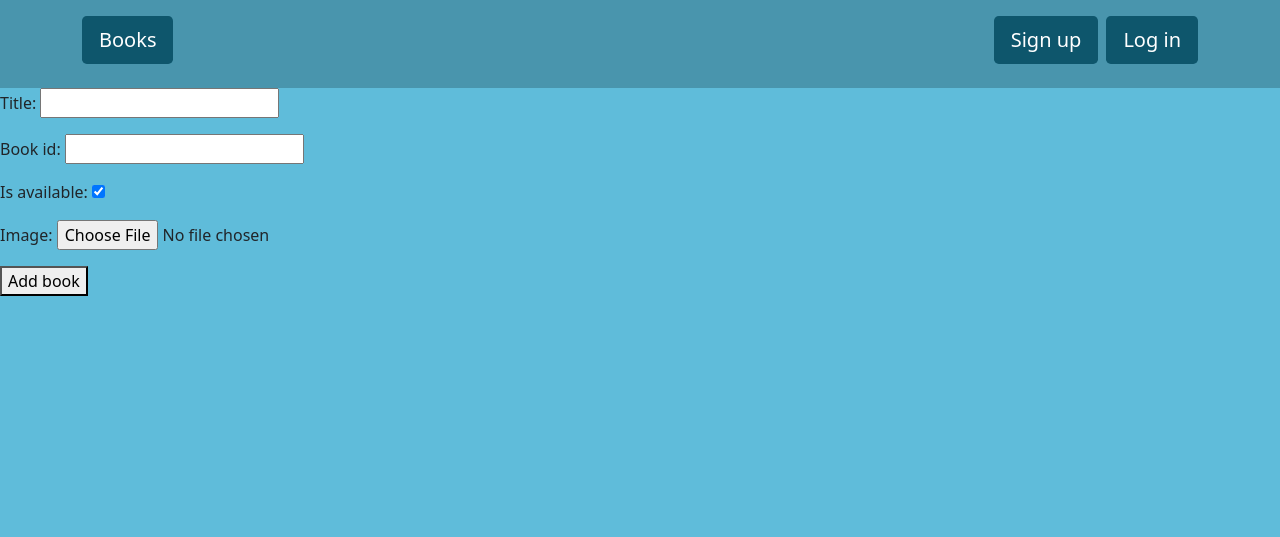
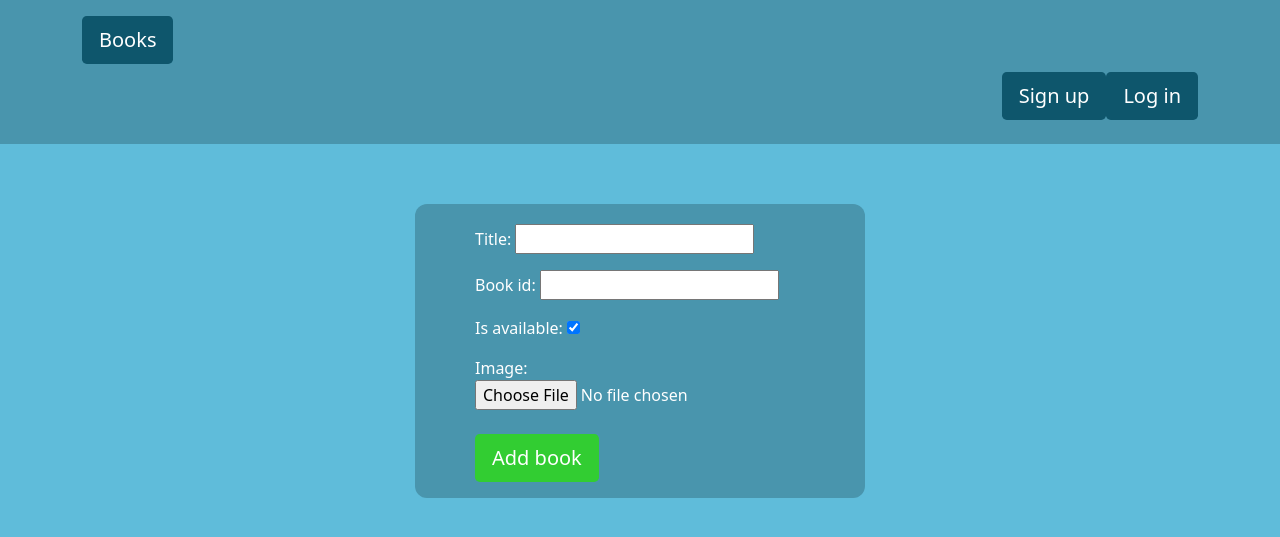
Before and after one commit to aanastasiyatuz/Library-INAI, a Django app: page /library/create/book/ in a window 1280 px wide. Shown: the top 537 px of the page. Run offline with Django 3.2, Linux system fonts and the light colour scheme; some libraries are stand-ins or nearby versions.

Commit message:
add-book

```diff
--- a/library/templates/add-book.html
+++ b/library/templates/add-book.html
@@ -2,9 +2,15 @@
 {% block title%}Add book{% endblock %}
 {% block content %}
 
-<form method="post" enctype="multipart/form-data">
-    {{ book_form.as_p }}
-    {% csrf_token %}
-    <button type="submit">Add book</button>
-</form>
+<div class="container">
+    <div class="row justify-content-center text-white">
+        <div class="mb-3" id='add_block' style="width: 450px;">
+        <form method="post" enctype="multipart/form-data">
+            {{ book_form.as_p }}
+            {% csrf_token %}
+            <button type="submit" class="btn btn-lg mb-3 mt-2 float-right mx-auto" id='add_book_btn'>Add book</button>
+        </form>
+        </div>
+    </div>
+</div>
 {% endblock %}
--- a/static/main/css/style.css
+++ b/static/main/css/style.css
@@ -7,7 +7,7 @@ body {
     font-size: 100px;
 }
 
-#sign_block {
+#sign_block, #add_block {
     background-color: #4995ad;
     border-radius: 12px;
     margin-top: 60px;
@@ -95,6 +95,10 @@ img {
     font-size: 40px;
 }
 
+#add_book_btn {
+    background-color:limegreen
+}
+
 #scroll {
     overflow-y: scroll;
     background-color: #61A6BC;
--- a/templates/base.html
+++ b/templates/base.html
@@ -26,7 +26,7 @@
                     <a class="btn btn-lg mx-auto mb-2" id="header_btn" href="{% url 'orders' %}">Orders</a> {% endif %}
                 </div>
                 {% if request.user.group == 'admin' %}
-                <div class="col-md-2">
+                <div class="col-4">
                     <a class="btn mb-2 btn-lg" id="header_btn" href="{% url 'create-book' %}"><i class="far fa-plus-square"></i></a>
                 </div>
                 {% endif %}
@@ -35,7 +35,7 @@
                     <a class="btn btn-lg float-right mb-2" id="header_btn" href="{% url 'logout' %}">Log out</a>
                 </div>
                 {% else %}
-                <div class="col-4 gap-2 d-md-flex justify-content-md-end">
+                <div class="col-4gap-2 d-md-flex justify-content-md-end">
                     <a class="btn mb-2 btn-lg float-right" id="header_btn" href="{% url 'register' %}">Sign up</a>
                     <a class="btn mb-2 btn-lg float-right" id="header_btn" href="{% url 'login' %}">Log in</a>
                 </div>
```
